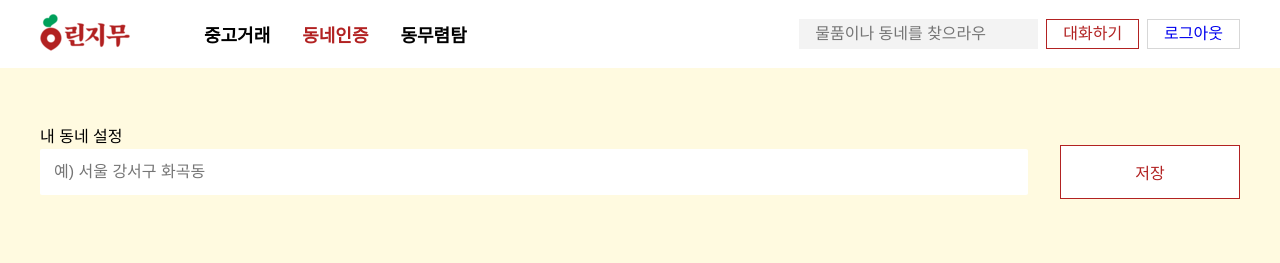
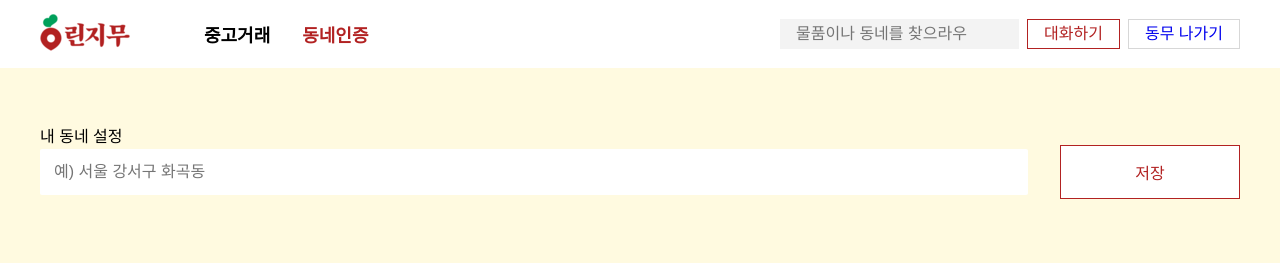
Before and after one commit to hwan3526/awesome, a Django app: page /location/ in a window 1280 px wide. Shown: the top 263 px of the page. Run offline with Django 4.2, Linux system fonts and the light colour scheme; the visitor is signed in with stand-in values (Sample User, id 1); data comes from the database, SQL or seed files in the repository; parts of the project's set-up code (start-up, migrations or seed data) failed here and were passed over; some libraries are stand-ins or nearby versions.

Commit message:
chore: modify text

```diff
--- a/awesome_project/awesome_app/templates/awesome_app/nav.html
+++ b/awesome_project/awesome_app/templates/awesome_app/nav.html
@@ -17,9 +17,6 @@
             <a href="/location">
               <button id="location-button">동네인증</button>
             </a>
-            <a href="/local_life">
-              <button id="location-button">동무렴탐</button>
-            </a>
           {% endif %}
 
         </div>
@@ -30,10 +27,10 @@
         </form>
         {% if user.is_authenticated %}
         <a href="{% url 'awesome_app:chat' 0 user.id %}" class="ghost-button orange">대화하기</a>
-          <a href="{% url 'awesome_app:logout' %}" class="ghost-button">로그아웃</a>
+          <a href="{% url 'awesome_app:logout' %}" class="ghost-button">동무 나가기</a>
 
         {% else %}
-          <a href="{% url 'awesome_app:login' %}" class="ghost-button" style="color: #1e1e1e">로그인</a>
+          <a href="{% url 'awesome_app:login' %}" class="ghost-button" style="color: #1e1e1e">동무 린증</a>
         {% endif %}
       </div>
     </div>
```
